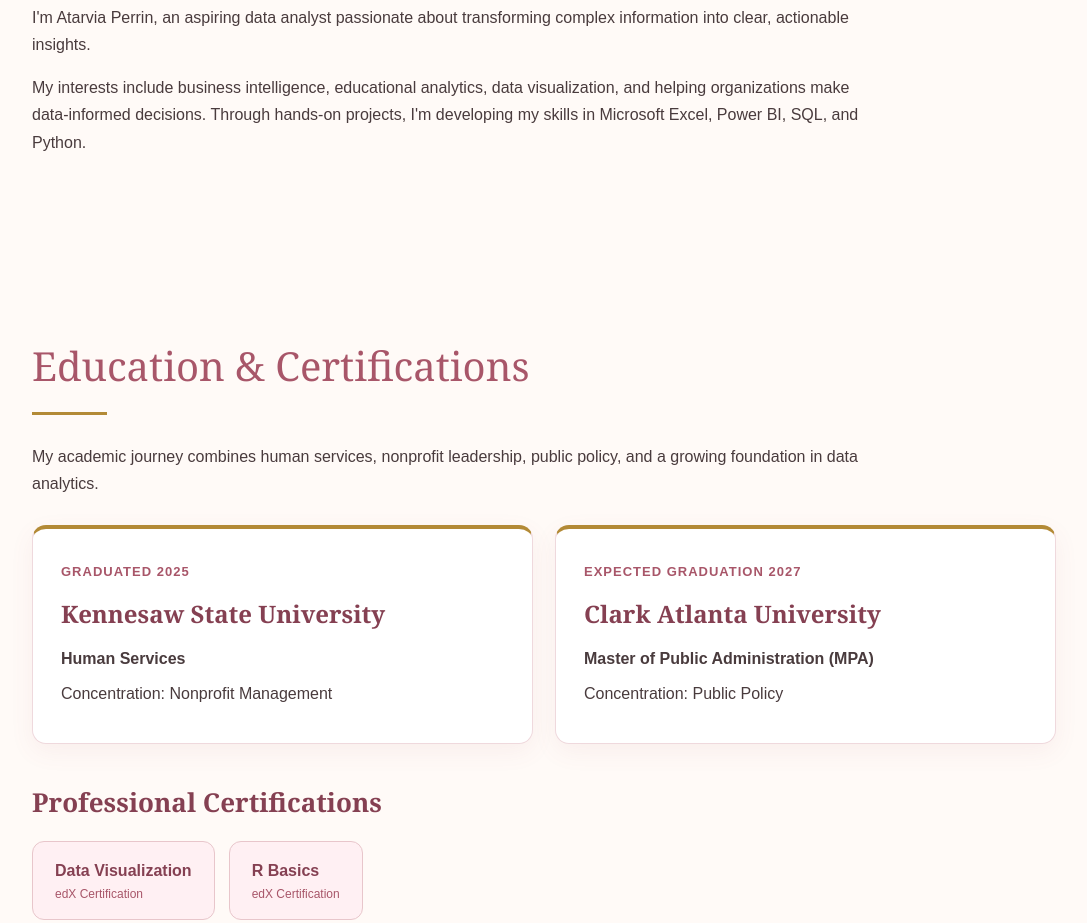
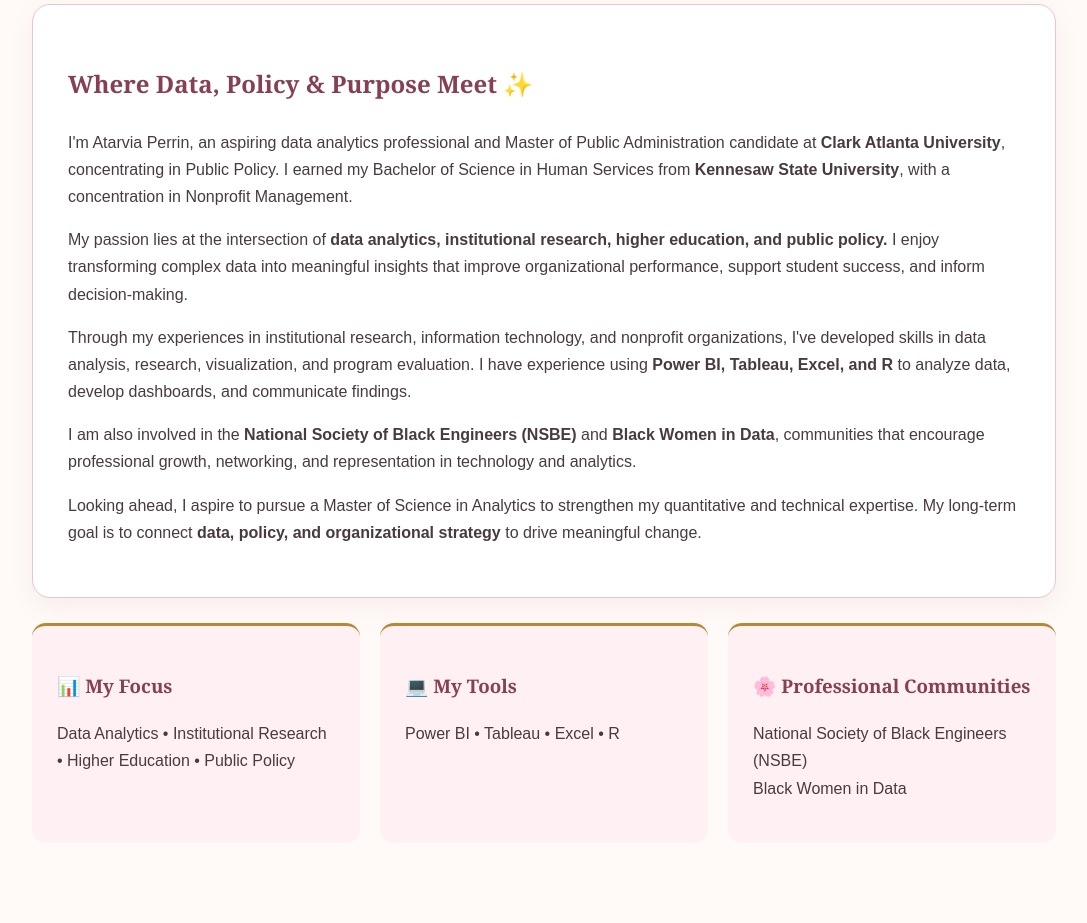
Before and after one commit to atarviaperrin45-debug/apanalytics, a plain HTML site: page index.html in a window 1280 px wide. Shown: the part 908-1831 px from the top of the page, without its empty margins (96-1183 px from the left). Drawn offline with Linux system fonts and the light colour scheme.

Commit message:
Update index.html

```diff
--- a/index.html
+++ b/index.html
@@ -35,7 +35,79 @@
     <div class="hero-photo"><img src="atarvia-profile.png.png" alt="Professional portrait of Atarvia Perrin"></div>
   </header>
   <main>
-    <section id="about"><h2 class="section-title">A Little About Me</h2><div class="gold-line"></div><div class="section-copy"><p>I'm Atarvia Perrin, an aspiring data analyst passionate about transforming complex information into clear, actionable insights.</p><p>My interests include business intelligence, educational analytics, data visualization, and helping organizations make data-informed decisions. Through hands-on projects, I'm developing my skills in Microsoft Excel, Power BI, SQL, and Python.</p></div></section>
+   <section id="about">
+  <h2 class="section-title">A Little About Me</h2>
+  <div class="gold-line"></div>
+
+  <div style="background:#fff; border:1px solid #e8c6cb; border-radius:18px; padding:35px; box-shadow:0 8px 25px #a8566915;">
+
+    <h3 style="color:#854052; font-size:24px;">
+      Where Data, Policy & Purpose Meet ✨
+    </h3>
+
+    <p>
+      I'm Atarvia Perrin, an aspiring data analytics professional
+      and Master of Public Administration candidate at
+      <strong>Clark Atlanta University</strong>, concentrating in Public Policy.
+      I earned my Bachelor of Science in Human Services from
+      <strong>Kennesaw State University</strong>, with a concentration
+      in Nonprofit Management.
+    </p>
+
+    <p>
+      My passion lies at the intersection of
+      <strong>data analytics, institutional research, higher education,
+      and public policy.</strong> I enjoy transforming complex data
+      into meaningful insights that improve organizational performance,
+      support student success, and inform decision-making.
+    </p>
+
+    <p>
+      Through my experiences in institutional research, information
+      technology, and nonprofit organizations, I've developed skills
+      in data analysis, research, visualization, and program evaluation.
+      I have experience using
+      <strong>Power BI, Tableau, Excel, and R</strong>
+      to analyze data, develop dashboards, and communicate findings.
+    </p>
+
+    <p>
+      I am also involved in the
+      <strong>National Society of Black Engineers (NSBE)</strong>
+      and <strong>Black Women in Data</strong>, communities that
+      encourage professional growth, networking, and representation
+      in technology and analytics.
+    </p>
+
+    <p>
+      Looking ahead, I aspire to pursue a Master of Science in Analytics
+      to strengthen my quantitative and technical expertise.
+      My long-term goal is to connect
+      <strong>data, policy, and organizational strategy</strong>
+      to drive meaningful change.
+    </p>
+
+  </div>
+
+  <div style="display:grid; grid-template-columns:repeat(auto-fit,minmax(230px,1fr)); gap:20px; margin-top:25px;">
+
+    <div style="background:#fff0f3; padding:25px; border-radius:14px; border-top:3px solid #b38a36;">
+      <h3 style="color:#854052;">📊 My Focus</h3>
+      <p>Data Analytics • Institutional Research • Higher Education • Public Policy</p>
+    </div>
+
+    <div style="background:#fff0f3; padding:25px; border-radius:14px; border-top:3px solid #b38a36;">
+      <h3 style="color:#854052;">💻 My Tools</h3>
+      <p>Power BI • Tableau • Excel • R</p>
+    </div>
+
+    <div style="background:#fff0f3; padding:25px; border-radius:14px; border-top:3px solid #b38a36;">
+      <h3 style="color:#854052;">🌸 Professional Communities</h3>
+      <p>National Society of Black Engineers (NSBE)<br>Black Women in Data</p>
+    </div>
+
+  </div>
+</section>
     <section id="education" aria-labelledby="education-title">
       <h2 id="education-title" class="section-title">Education &amp; Certifications</h2><div class="gold-line"></div>
       <p class="section-copy">My academic journey combines human services, nonprofit leadership, public policy, and a growing foundation in data analytics.</p>
```
